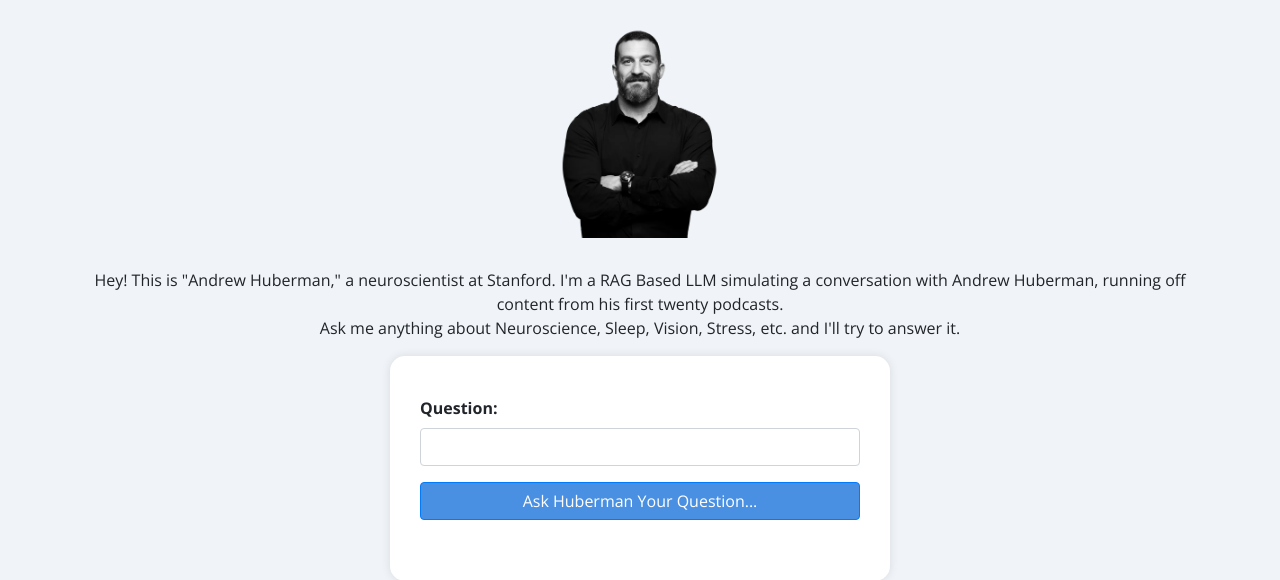
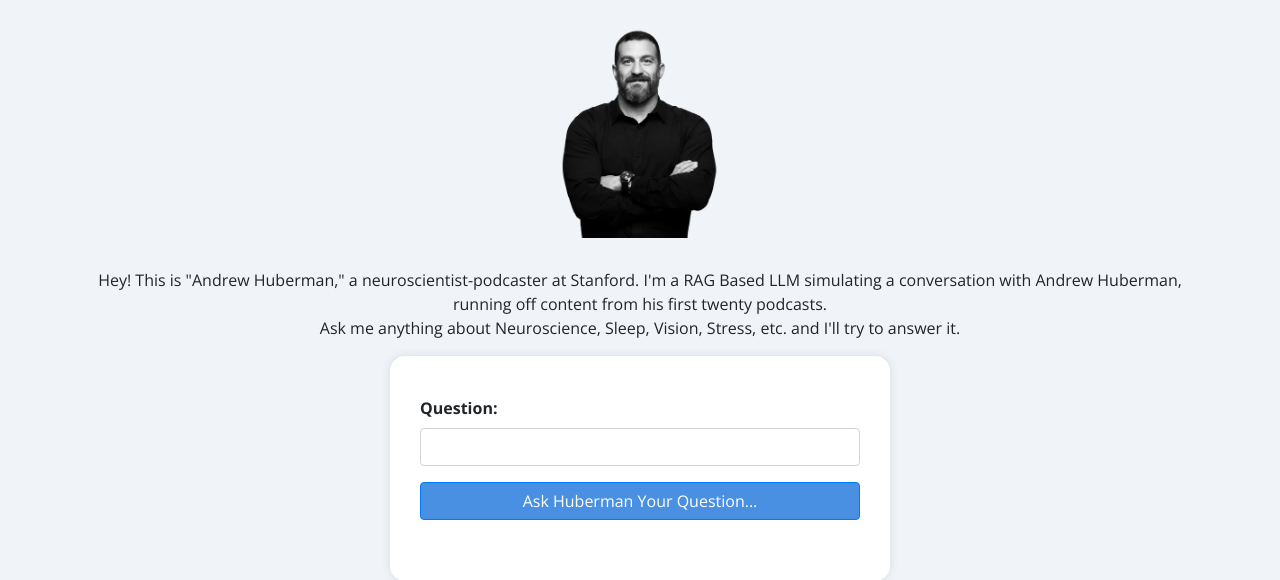
Before and after one commit to minisounds/Ask-Huberman, a Flask app: page / in a window 1280 px wide. Shown: the part 77-657 px from the top of the page. Run offline with Flask 3, Linux system fonts and the light colour scheme; parts of the project's set-up code (start-up, migrations or seed data) failed here and were passed over; some libraries are stand-ins or nearby versions.

Commit message:
minor changes

```diff
--- a/templates/index.html
+++ b/templates/index.html
@@ -68,7 +68,7 @@
         </div>
         <div class="text-center">
             <img src="{{ url_for('static', filename='andrew_huberman.webp') }}" alt="Andrew Huberman">
-            <p>Hey! This is "Andrew Huberman," a neuroscientist at Stanford. I'm a RAG Based LLM simulating a conversation with Andrew Huberman, running off content from his first twenty podcasts.
+            <p>Hey! This is "Andrew Huberman," a neuroscientist-podcaster at Stanford. I'm a RAG Based LLM simulating a conversation with Andrew Huberman, running off content from his first twenty podcasts.
             <br>Ask me anything about Neuroscience, Sleep, Vision, Stress, etc. and I'll try to answer it.
             </p>
         </div>
```
